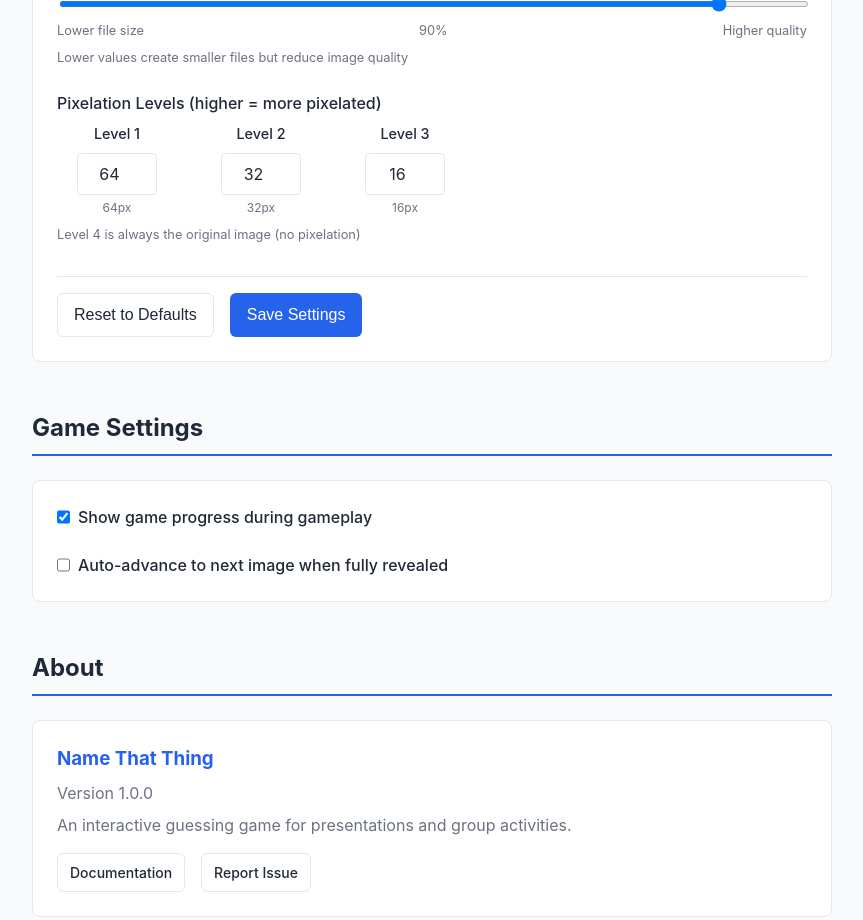
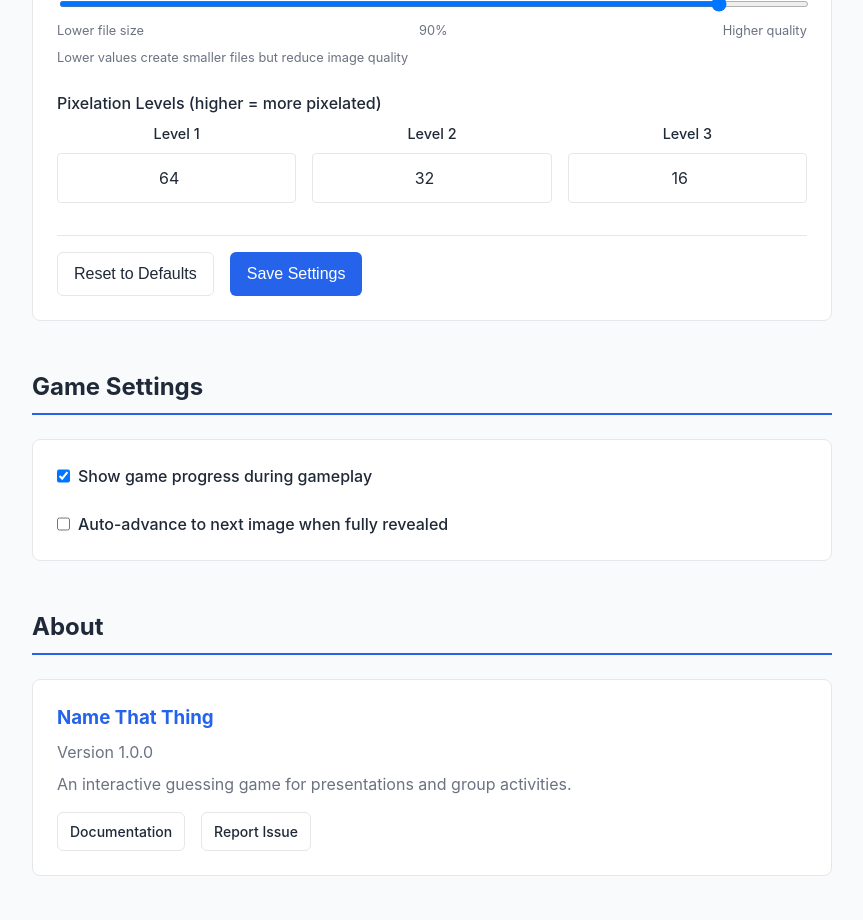
Before and after one commit to fillier/name-that-thing, a Vue app: page /settings in a window 1280 px wide. Shown: the part 1060-1980 px from the top of the page, without its empty margins (208-1071 px from the left). Built offline with nearby package versions, Linux system fonts and the light colour scheme.

Commit message:
feat: Remove pixelation level labels and adjust layout for improved clarity

```diff
--- a/src/views/Settings.vue
+++ b/src/views/Settings.vue
@@ -100,7 +100,6 @@
                     max="128"
                     step="4"
                   >
-                  <small>{{ settings.pixelationLevel1 }}px</small>
                 </div>
 
                 <div class="pixelation-input">
@@ -113,7 +112,6 @@
                     max="128"
                     step="4"
                   >
-                  <small>{{ settings.pixelationLevel2 }}px</small>
                 </div>
 
                 <div class="pixelation-input">
@@ -126,10 +124,8 @@
                     max="128"
                     step="4"
                   >
-                  <small>{{ settings.pixelationLevel3 }}px</small>
                 </div>
               </div>
-              <small>Level 4 is always the original image (no pixelation)</small>
             </div>
 
             <div class="form-actions">
@@ -506,27 +502,26 @@
 
 .pixelation-controls-horizontal {
   display: flex;
-  gap: 1.5rem;
+  gap: 1rem;
   margin-top: 0.5rem;
-  flex-wrap: wrap;
 }
 
 .pixelation-input {
   display: flex;
   flex-direction: column;
-  align-items: center;
-  min-width: 120px;
+  flex: 1;
 
   label {
     font-size: 0.9rem;
     font-weight: 500;
-    margin-bottom: 0.25rem;
+    margin-bottom: 0.5rem;
     color: var(--text-primary);
+    text-align: center;
   }
 
   input[type="number"] {
-    width: 80px;
-    padding: 0.5rem;
+    width: 100%;
+    padding: 0.75rem;
     border: 1px solid var(--border);
     border-radius: 4px;
     text-align: center;
@@ -536,13 +531,6 @@
       outline: none;
       border-color: var(--primary);
     }
-  }
-
-  small {
-    margin-top: 0.25rem;
-    font-size: 0.75rem;
-    color: var(--text-secondary);
-    text-align: center;
   }
 }
 
```
